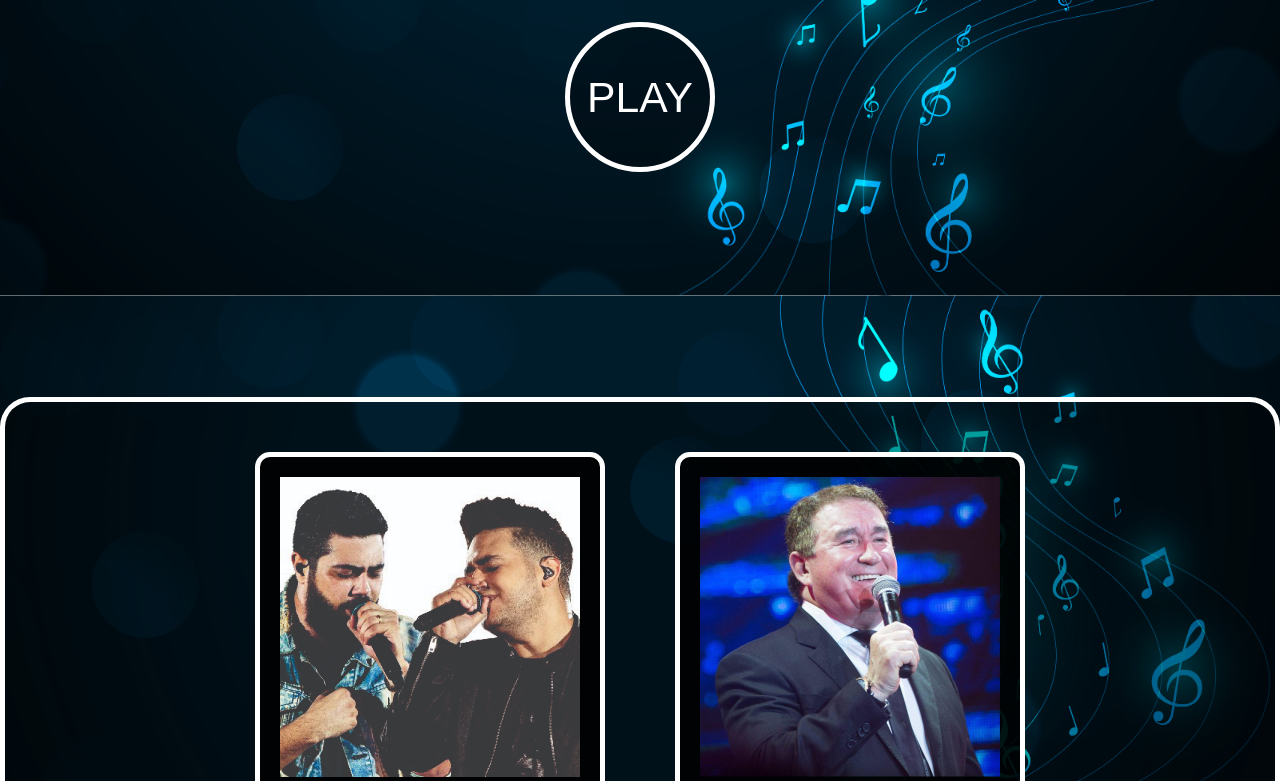
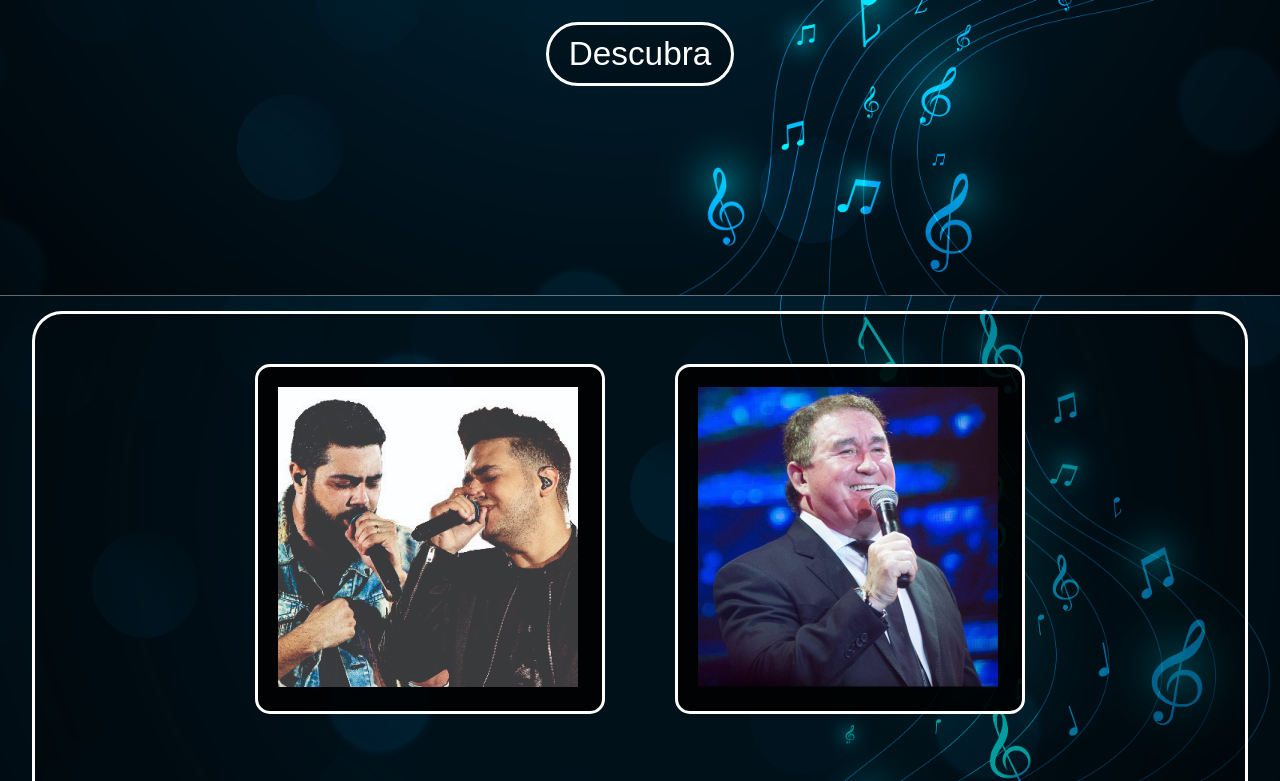
Before and after one commit to danfranca/Site_DhMusic, a plain HTML site: page index.html in a window 1280 px wide. Shown: the part 505-1286 px from the top of the page. Drawn offline with Linux system fonts and the light colour scheme.

Commit message:
commit 9

```diff
--- a/css/style.css
+++ b/css/style.css
@@ -94,11 +94,10 @@ header {
 
 .play{
     background-color: rgba(0, 0, 0, 0.295);
-    width: 150px;
-    height: 150px;
-    border-radius: 100px;
-    border: 5px solid white;
-    font-size: 32pt;
+    padding: 10px 20px 10px 20px;
+    border-radius: 35px;
+    border: 3px solid white;
+    font-size: 25pt;
     color: white;
 }
 
@@ -117,8 +116,8 @@ header {
 /* -------------------------------------- */
 .banner{
     background-color:rgba(0, 0, 0, 0.39) ;
-    width: 100%;
-    border: 5px solid;
+    width: 95%;
+    border: 3px solid;
     border-color: white white black white;
     border-radius: 30px 30px 0 0;
     display: flex;
@@ -132,7 +131,7 @@ header {
 }
 
 .banner .musica{
-    border: 5px solid white;
+    border: 3px solid white;
     background-color: rgba(0, 0, 0, 0.87);
     border-radius: 15px;
     /* position: relative; */
--- a/index.html
+++ b/index.html
@@ -46,7 +46,7 @@
                     <div class="descricao-logo">
                         <p>Bem-vindo ao seu site de video clipes</p>
                     </div>
-                    <button class="play">PLAY</button>
+                    <button class="play">Descubra</button>
                 </div>
 
                 <!-- cards  -->
```
